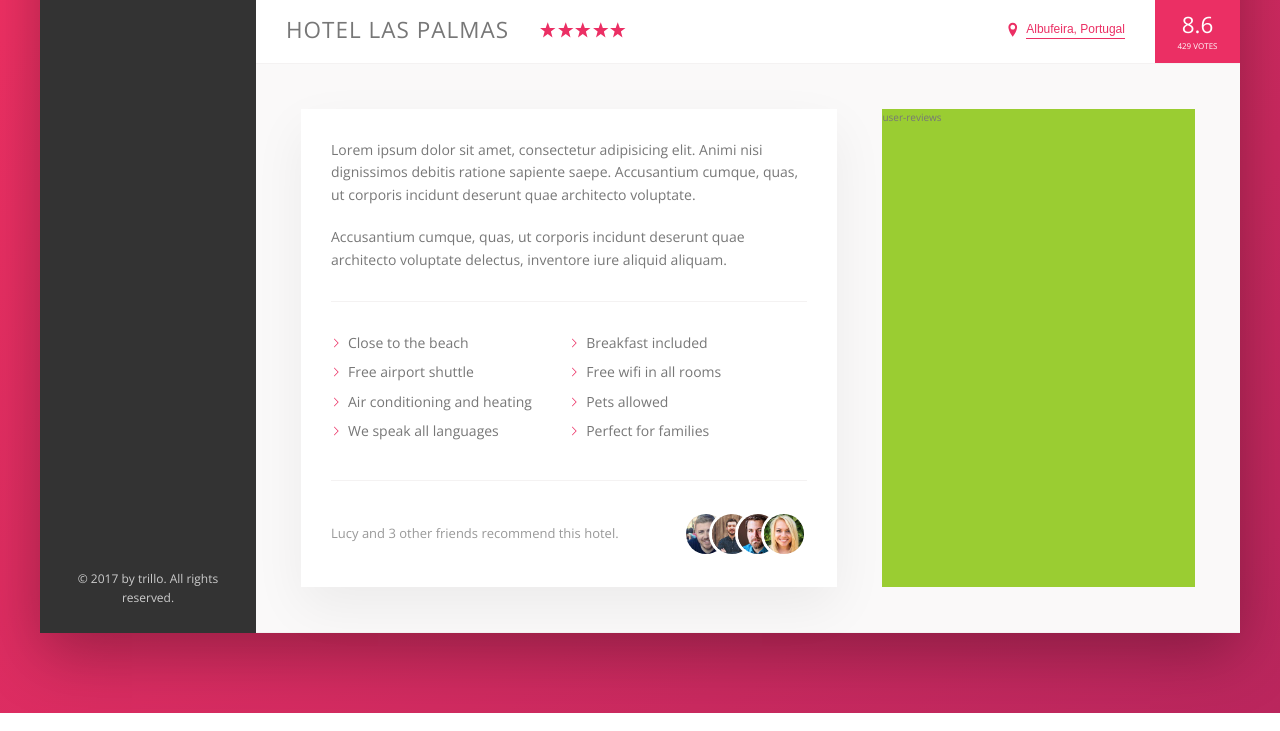
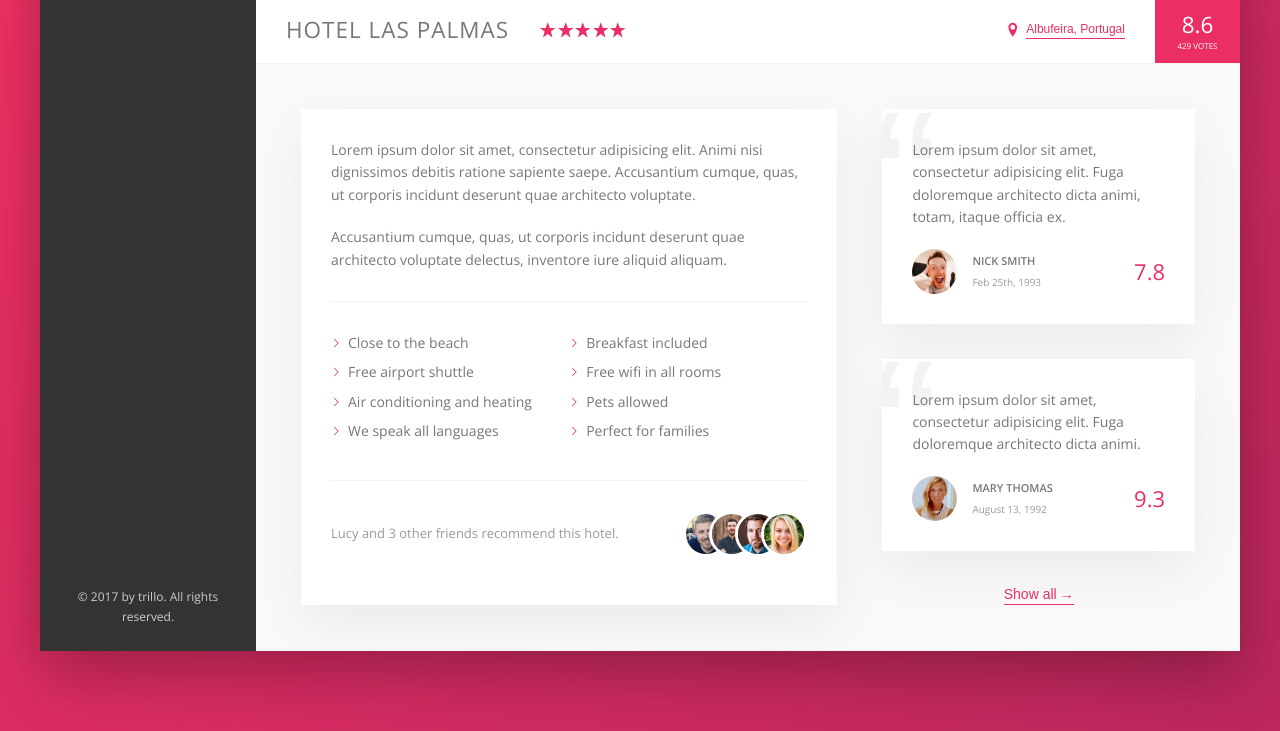
Before and after one commit to HajimeNoJosh/CSS-Trillo-Starter, a website: page index.html in a window 1280 px wide. Shown: the part 538-1269 px from the top of the page. Drawn offline with nearby package versions, Linux system fonts and the light colour scheme.

Commit message:
building the user reviews section

```diff
--- a/index.html
+++ b/index.html
@@ -168,7 +168,34 @@
             </div>
           </div>
           <div class="user-reviews">
-            user-reviews
+            <figure class="review">
+              <blockquote class="review__text">
+                Lorem ipsum dolor sit amet, consectetur adipisicing elit. Fuga doloremque architecto dicta animi, totam, itaque officia ex.
+              </blockquote>
+              <figcaption class="review__user">
+                <img src="img/user-1.jpg" alt="User 1" class="review__photo">
+                <div class="review__user-box">
+                  <p class="review__user-name">Nick Smith</p>
+                  <p class="review__user-date">Feb 25th, 1993</p>
+                </div>
+                <div class="review__rating">7.8</div>
+              </figcaption>
+            </figure>
+
+            <figure class="review">
+              <blockquote class="review__text">
+                Lorem ipsum dolor sit amet, consectetur adipisicing elit. Fuga doloremque architecto dicta animi.
+              </blockquote>
+              <figcaption class="review__user">
+                <img src="img/user-2.jpg" alt="User 2" class="review__photo">
+                <div class="review__user-box">
+                  <p class="review__user-name">Mary Thomas</p>
+                  <p class="review__user-date">August 13, 1992</p>
+                </div>
+                <div class="review__rating">9.3</div>
+              </figcaption>
+            </figure>
+            <button class="btn-inline">Show all<span>&rarr;</span></button>
           </div>
         </div>
       </main>
--- a/sass/_components.scss
+++ b/sass/_components.scss
@@ -265,8 +265,17 @@
   cursor: pointer;
   transition: all 0.2s;
 
+  & span {
+    margin-left: 3px;
+    transition: margin-left 0.2s;
+  }
+
   &:hover {
     color: var(--color-grey-dark-1);
+
+    span {
+      margin-left: 8px;
+    }
   }
 
   &:focus {
@@ -359,3 +368,66 @@
     }
   }
 }
+//////////////////////////////////
+// REVIEWS
+
+.review {
+  background-color: #fff;
+  box-shadow: var(--shadow-light);
+  padding: 3rem;
+  margin-bottom: 3.5rem;
+  position: relative;
+  overflow: hidden;
+
+  &__text {
+    margin-bottom: 2rem;
+    z-index: 10;
+    position: relative;
+  }
+
+  &__user {
+    display: flex;
+    align-items: center;
+  }
+
+  &__photo {
+    height: 4.5rem;
+    width: 4.5rem;
+    border-radius: 50%;
+    margin-right: 1.5rem;
+  }
+
+  &__user-box {
+    margin-right: auto;
+  }
+
+  &__user-name {
+    font-size: 1.1rem;
+    font-weight: 600;
+    text-transform: uppercase;
+    margin-bottom: 0.4rem;
+  }
+
+  &__user-date {
+    font-size: 1rem;
+    color: var(--color-grey-dark-3);
+  }
+
+  &__rating {
+    color: var(--color-primary);
+    font-size: 2.2rem;
+    font-weight: 300;
+  }
+
+  &::before {
+    content: '\201c';
+    position: absolute;
+    top: -2.75rem;
+    left: -1rem;
+    line-height: 1;
+    font-size: 20rem;
+    color: var(--color-grey-light-2);
+    font-family: sans-serif;
+    z-index: 1;
+  }
+}
--- a/sass/_layout.scss
+++ b/sass/_layout.scss
@@ -34,6 +34,7 @@
 }
 
 .detail {
+  font-size: 1.4rem;
   display: flex;
   padding: 4.5rem;
   background-color: var(--color-grey-light-1);
@@ -41,7 +42,6 @@
 }
 
 .description {
-  font-size: 1.4rem;
   background-color: #fff;
   box-shadow: var(--shadow-light);
   padding: 3rem;
@@ -50,6 +50,8 @@
 }
 
 .user-reviews {
-  background-color: yellowgreen;
   flex: 1;
+  display: flex;
+  flex-direction: column;
+  align-items: center;
 }
```
Also changed, not shown: css/style.css.
